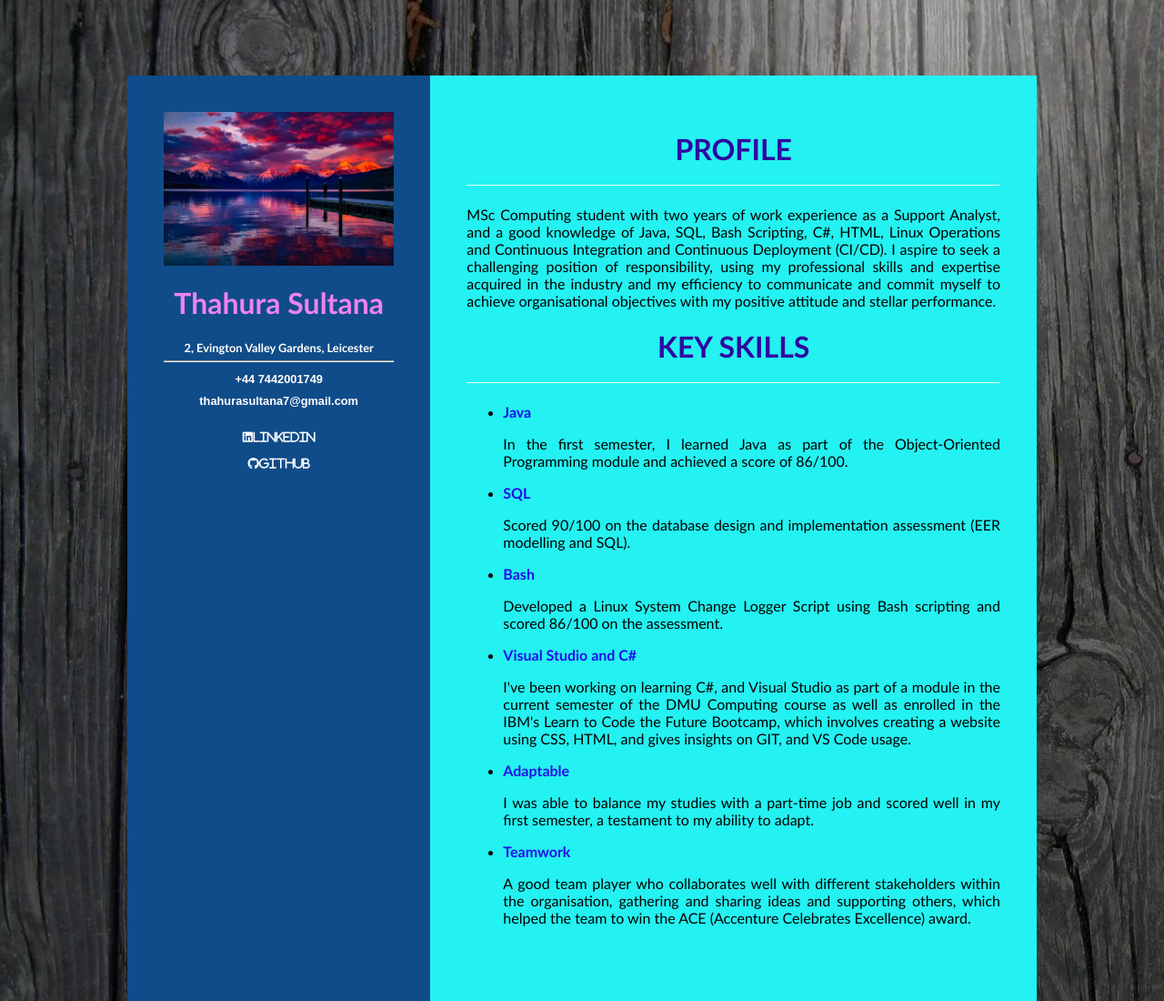
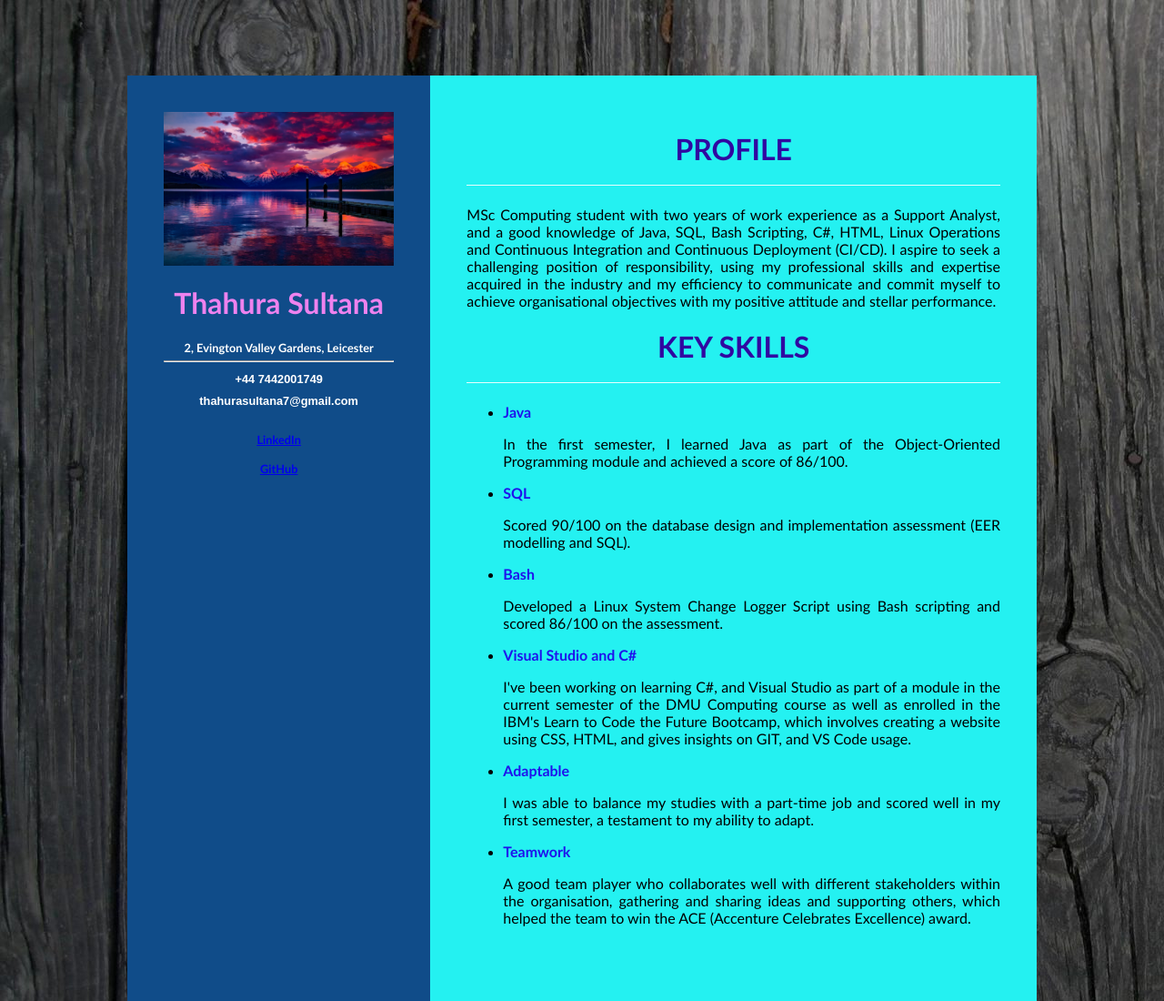
Before and after one commit to thahurasultana/IBM-code-the-future, a plain HTML site: page index.html in a window 1280 px wide. Shown: the top 1100 px of the page at 91% size. Drawn offline with Linux system fonts and the light colour scheme.

Commit message:
Update index.html

```diff
--- a/index.html
+++ b/index.html
@@ -23,8 +23,8 @@
                       <a class="linkdec" href="tel:+44 7442001749">+44 7442001749</a>
                       <a class="linkdec" href="mailto:thahurasultana7@gmail.com">thahurasultana7@gmail.com</a>
                       <div class="social text-grey">
-                        <a href="https://www.linkedin.com/in/thahura-sultana-a4605b218/" target="_blank"><i class="fa-brands fa-linkedin">LinkedIn</i></a> <br>
-                        <a href="https://github.com/thahurasultana?tab=projects" target="_blank"><i class="fab fa-github">GitHub</i></a> <br>
+                        <a href="https://www.linkedin.com/in/thahura-sultana-a4605b218/" target="_blank">LinkedIn</i></a> <br>
+                        <a href="https://github.com/thahurasultana?tab=projects" target="_blank">GitHub</i></a> <br>
                     </div>
                     </h3>
 
```
